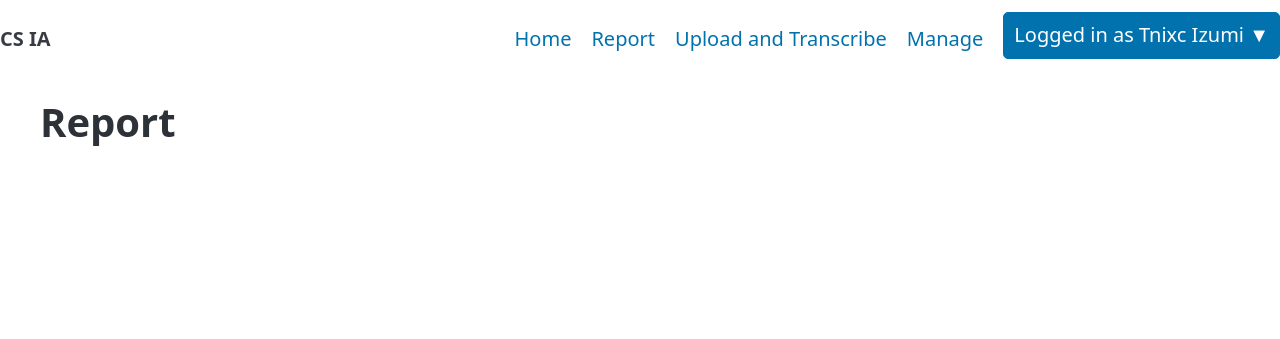
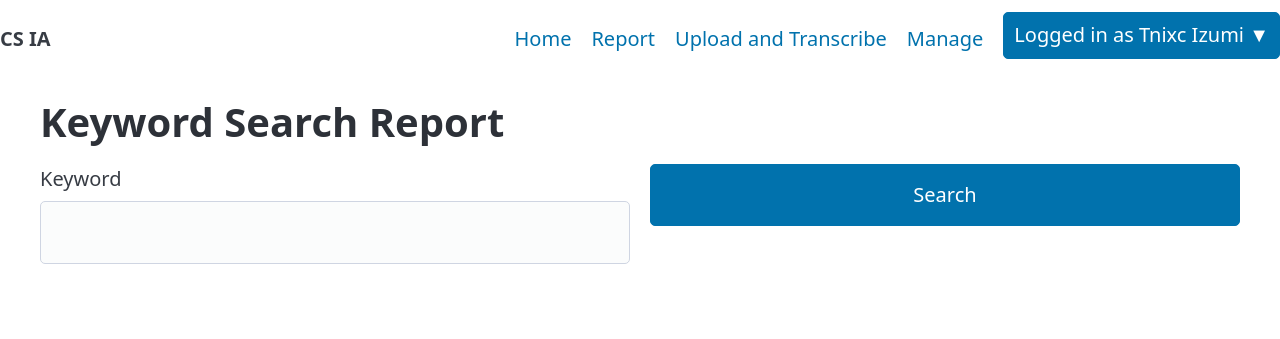
Before and after one commit to Tnixc/csIA, a Flask app: page /home/report in a window 1280 px wide. Shown: the top 339 px of the page. Run offline with Flask 3, Linux system fonts and the light colour scheme; a user stored in the database is signed in; some libraries are stand-ins or nearby versions.

Commit message:
add the stuff

```diff
--- a/server/forms.py
+++ b/server/forms.py
@@ -1,8 +1,11 @@
 from flask_wtf import FlaskForm
-from wtforms import FileField, SubmitField
-from wtforms.validators import InputRequired
-
+from wtforms import FileField, SubmitField, StringField
+from wtforms.validators import InputRequired, DataRequired
 
 class UploadFileForm(FlaskForm):
     file = FileField("File", validators=[InputRequired()])
     submit = SubmitField("Upload File")
+
+class KeywordSearchForm(FlaskForm):
+    keyword = StringField("Keyword", validators=[DataRequired()])
+    submit = SubmitField("Search")
--- a/server/main.py
+++ b/server/main.py
@@ -1,8 +1,19 @@
-from flask import Blueprint, render_template, redirect, url_for
+from flask import Blueprint, render_template, redirect, url_for, request
 from flask_login import login_required, current_user
+from .forms import KeywordSearchForm
+from .models import Transcription, TranscriptionSegment
+from sqlalchemy import func
+import re
 
 main = Blueprint('main', __name__)
 
+# this template filter is to highlight keywords in the text
+@main.app_template_filter('highlight_keyword')
+def highlight_keyword(text, keyword):
+    if not keyword:
+        return text
+    pattern = re.compile(f'({re.escape(keyword)})', re.IGNORECASE)
+    return pattern.sub(r'<mark>\1</mark>', text)
 
 @main.route("/")
 def index():
@@ -16,11 +27,62 @@ def index():
 def home():
     return render_template("base.html")
 
-
-@main.route("/home/report")
+@main.route("/home/report", methods=['GET', 'POST'])
 @login_required
 def report():
-    return render_template("report.html")
+    form = KeywordSearchForm()
+    results = None
+    total_occurrences = 0
+    total_files = 0
+    percentage = 0
+    count = 0
+    if form.validate_on_submit():
+        keyword = form.keyword.data.lower()
+
+        # Get total number of transcriptions for the user
+        total_files = Transcription.query.filter_by(user_id=current_user.id).count()
+
+        # Query for transcriptions containing the keyword
+        transcriptions = Transcription.query.join(TranscriptionSegment).filter(
+            Transcription.user_id == current_user.id,
+            func.lower(TranscriptionSegment.text).like(f'%{keyword}%')
+        ).all()
+
+        results = []
+        for trans in transcriptions:
+            count = sum(
+                segment.text.lower().count(keyword)
+                for segment in trans.segments
+            )
+            if count > 0:
+                total_occurrences += count
+                results.append({
+                    'filename': trans.filename,
+                    'count': count,
+                    'segments': [
+                        {
+                            'timestamp': f"{seg.start_time} - {seg.end_time}",
+                            'text': seg.text
+                        }
+                        for seg in trans.segments
+                        if keyword.lower() in seg.text.lower()
+                    ]
+                })
+
+        # Calculate percentage of files containing the keyword
+        percentage = round((len(results) / total_files * 100) if total_files > 0 else 0)
+        count = len(results)
+
+    return render_template(
+        "report.html",
+        form=form,
+        results=results,
+        count=count,
+        keyword=form.keyword.data if form.validate_on_submit() else "",
+        total_occurrences=total_occurrences,
+        total_files=total_files,
+        percentage=percentage
+    )
 
 
 @main.route("/home/manage")
--- a/server/static/css/styles.css
+++ b/server/static/css/styles.css
@@ -1,3 +1,33 @@
 .alert-success{
     border: 2px solid var(--pico-ins-color);
 }
+
+[x-cloak] {
+    display: none !important;
+}
+
+.cursor-pointer {
+    cursor: pointer;
+}
+
+/* Collapse animation styles */
+[x-collapse] {
+    transition: height 0.3s ease-in-out;
+}
+
+[x-collapse].collapsing {
+    overflow: hidden;
+}
+
+mark {
+    background-color: #F4AA4A99;
+    color: var(--pico-primary-inverse);
+    padding: 0.1em 0.2em;
+    border-radius: 0.2em;
+}
+
+.summary {
+    background-color: var(--pico-secondary-background);
+    padding: 1rem;
+    border-radius: var(--pico-border-radius);
+}
--- a/server/templates/report.html
+++ b/server/templates/report.html
@@ -1,3 +1,91 @@
-{% extends "base.html" %} {% block content %}
-<h1>Report</h1>
+{% extends "base.html" %}
+{% block content %}
+<h1>Keyword Search Report</h1>
+
+<div class="keyword-search">
+    <form method="POST">
+        {{ form.hidden_tag() }}
+        <div class="grid">
+            <div>
+                {{ form.keyword.label }}
+                {{ form.keyword() }}
+            </div>
+            <div class="w-fit">
+                {{ form.submit() }}
+            </div>
+        </div>
+    </form>
+</div>
+
+{% if results %}
+<div class="search-results" x-data="{
+    totalOccurrences: {{ total_occurrences }},
+    totalFiles: {{ total_files }},
+    count: {{ count }},
+    percentage: {{ percentage }},
+    openStates: Array({{ results|length }}).fill(false)
+}">
+    <h2>Search Results</h2>
+
+    <!-- Statistics Summary -->
+    <article class="summary mb-4">
+        <header>
+            <h3>Overview</h3>
+        </header>
+        <div class="grid">
+            <div>
+                <strong>Total Occurrences:</strong>
+                <span x-text="totalOccurrences"></span>
+            </div>
+            <div>
+                <strong>Files with Keyword:</strong>
+                <span x-text="count"></span> / <span x-text="totalFiles"></span>
+            </div>
+            <div>
+                <strong>Percentage of Files:</strong>
+                <span x-text="percentage.toFixed(1)"></span>%
+            </div>
+        </div>
+    </article>
+
+    <!-- Individual Results -->
+    {% for result in results %}
+    <article class="mb-4" x-data="{ isOpen: false }">
+        <header class="cursor-pointer" @click="isOpen = !isOpen">
+            <div class="flex justify-between items-center">
+                <div>
+                    <h3 class="d-inline">{{ result.filename }}</h3>
+                    <span class="ml-4">Occurrences: {{ result.count }}</span>
+                </div>
+                <button class="outline contrast size-12 grid place-items-center p-0" @click.stop="isOpen = !isOpen">
+                    <span x-show="!isOpen">▼</span>
+                    <span x-show="isOpen">▲</span>
+                </button>
+            </div>
+        </header>
+
+        <div x-show="isOpen" x-collapse>
+            <table>
+                <thead>
+                    <tr>
+                        <th class="w-fit">Timestamp</th>
+                        <th>Text</th>
+                    </tr>
+                </thead>
+                <tbody>
+                    {% for segment in result.segments %}
+                    <tr>
+                        <td class="w-48 font-mono text-sm">{{ segment.timestamp }}</td>
+                        <td>{{ segment.text | highlight_keyword(keyword) | safe }}</td>
+                    </tr>
+                    {% endfor %}
+                </tbody>
+            </table>
+        </div>
+    </article>
+    {% endfor %}
+</div>
+{% elif form.is_submitted() %}
+<p>No results found for the given keyword.</p>
+{% endif %}
 {% endblock %}
```
Also changed, not shown: server/models.py (+16 -2 lines), server/transcribe.py (+23 -5 lines), instance/db.sqlite3.
